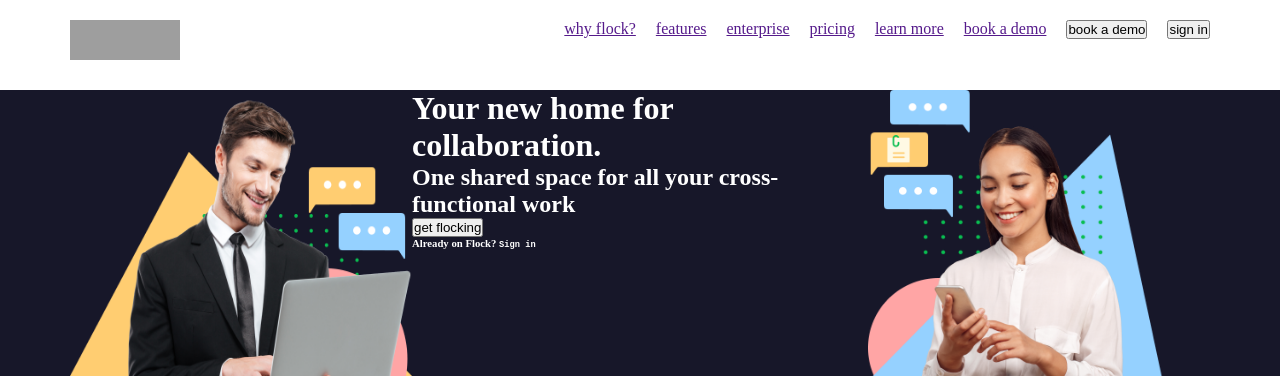
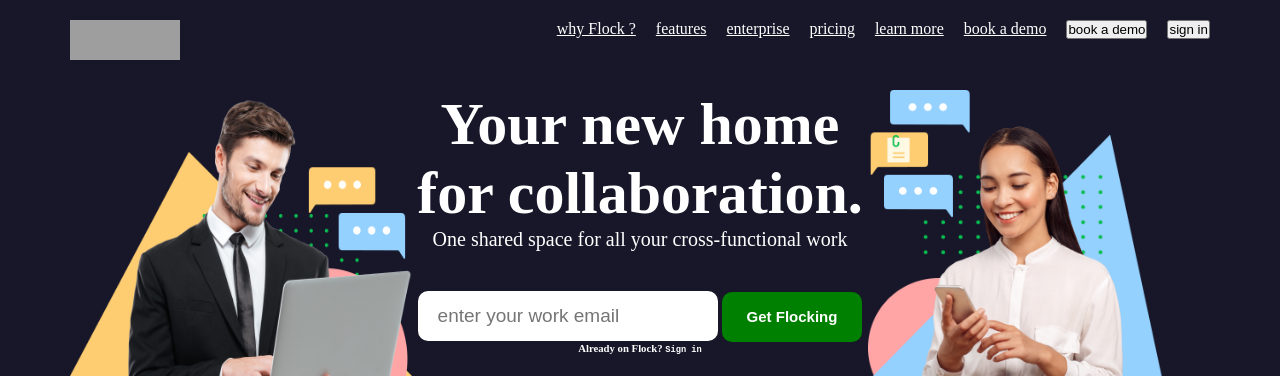
Before and after one commit to IshwaranRudhara/flock-landing-page, a plain HTML site: page index.html in a window 1280 px wide. Shown: the top 387 px of the page. Drawn offline with Linux system fonts and the light colour scheme; grey boxes are pictures that could not be loaded; a web font is replaced by a local one.

Commit message:
CSS UPDATE

```diff
--- a/index.html
+++ b/index.html
@@ -21,12 +21,12 @@
         </div>
         <div class="navBar">
           <ul class="df">
-            <li><a href="">why flock?</a></li>
-            <li><a href="">features</a></li>
-            <li><a href="">enterprise</a></li>
-            <li><a href="">pricing</a></li>
-            <li><a href="">learn more</a></li>
-            <li><a href="">book a demo</a></li>
+            <li><a class="txtWhite" href="">why Flock ?</a></li>
+            <li><a class="txtWhite" href="">features</a></li>
+            <li><a class="txtWhite" href="">enterprise</a></li>
+            <li><a class="txtWhite" href="">pricing</a></li>
+            <li><a class="txtWhite" href="">learn more</a></li>
+            <li><a class="txtWhite" href="">book a demo</a></li>
             <li>
               <a href=""><button class="button-primary">book a demo</button></a>
             </li>
@@ -51,14 +51,18 @@
             alt=""
           />
         </div>
-        <div class="s1Center W40 txtWhite">
+        <div class="s1Center W40 txtWhite txt-c">
           <h1>Your new home for collaboration.</h1>
-          <h2>One shared space for all your cross-functional work</h2>
-          <div class="emailSubmit">
-            <div class="button-primary">
-              <button>get flocking</button>
-              <h6>Already on Flock? <samp> Sign in </samp></h6>
-            </div>
+          <p>One shared space for all your cross-functional work</p>
+          <div class="s1Buttons">
+            <input
+              class="emailSubmit"
+              type="email"
+              placeholder="enter your work email"
+            />
+            <button class="buttonPrimarySign">Get Flocking</button>
+
+            <h6>Already on Flock? <samp> Sign in </samp></h6>
           </div>
         </div>
         <div class="s1Right W30">
--- a/styleSheet/css/home.css
+++ b/styleSheet/css/home.css
@@ -1,10 +1,12 @@
 .container {
   /* background: #000; */
+  background: #171729;
 }
-
 .header {
+  background: #171729;
   height: 70px;
-  margin-top: 20px;
+  /* margin-top: 20px; */
+  padding-top: 20px;
 }
 .navBar {
   display: inline-block;
@@ -12,13 +14,6 @@
 
 .navbar li a {
   margin-left: 20px;
-}
-
-.navBar ul li {
-  /* display: inline-block; */
-}
-
-.navBar ul li a {
 }
 
 .navImg {
@@ -32,3 +27,42 @@
 .section1Container {
   background-color: #171729;
 }
+
+.s1Center h1 {
+  font-size: 60px;
+  font-weight: 400px;
+}
+
+.s1Center p {
+  font-size: 20px;
+  margin-bottom: 40px;
+  text-align: center;
+}
+.s1Buttons {
+  width: 100%;
+}
+.emailSubmit {
+  padding: 0 20;
+  border-radius: 10px;
+  border: none;
+  font-size: 19px;
+
+  background-color: #fff;
+
+  margin: 0;
+  width: 300;
+  height: 50px;
+}
+
+.buttonPrimarySign {
+  padding: 12 25;
+  border-radius: 10px;
+  background-color: green;
+  color: white;
+  border: none;
+  font-size: 15px;
+  font-weight: bold;
+  margin: 0;
+
+  height: 50px;
+}
```
